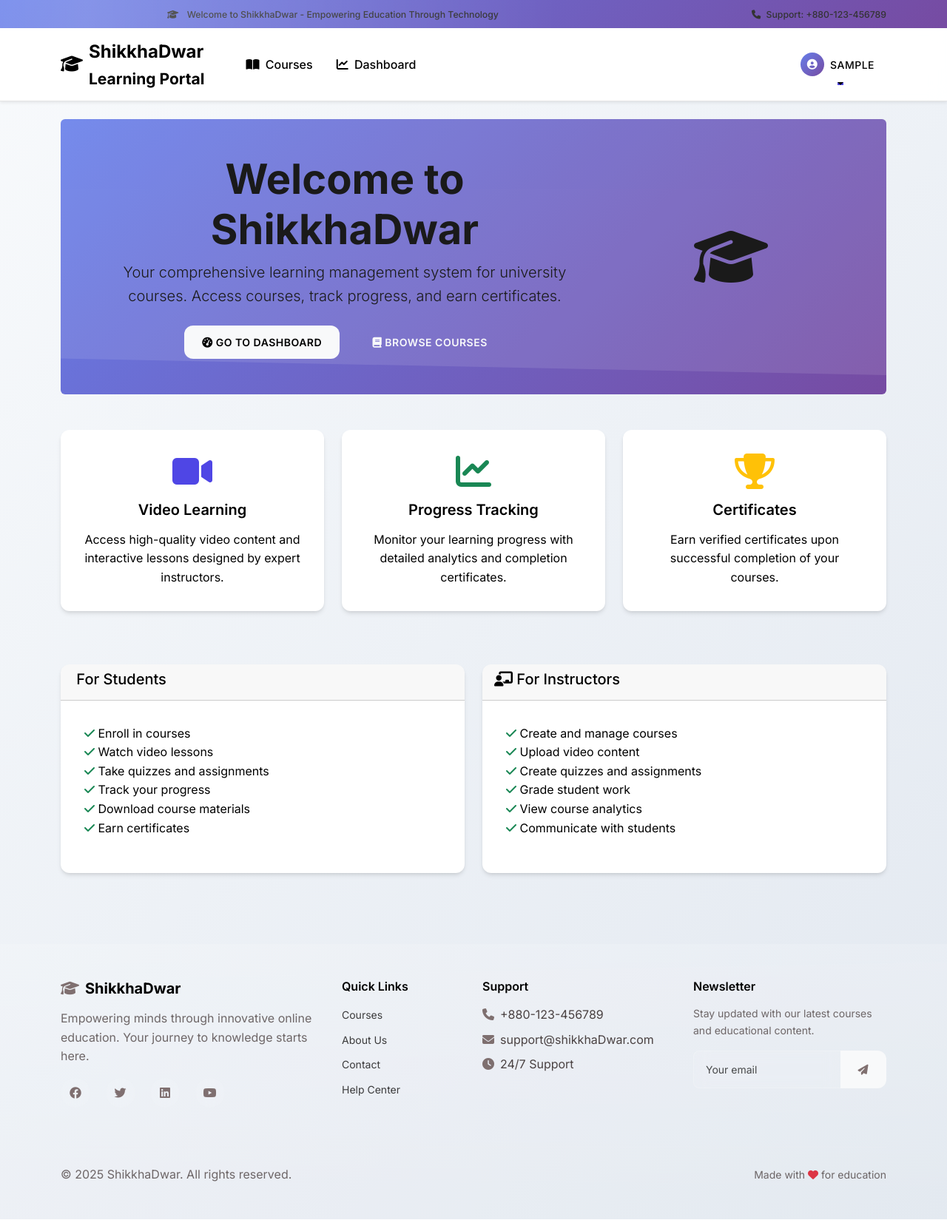
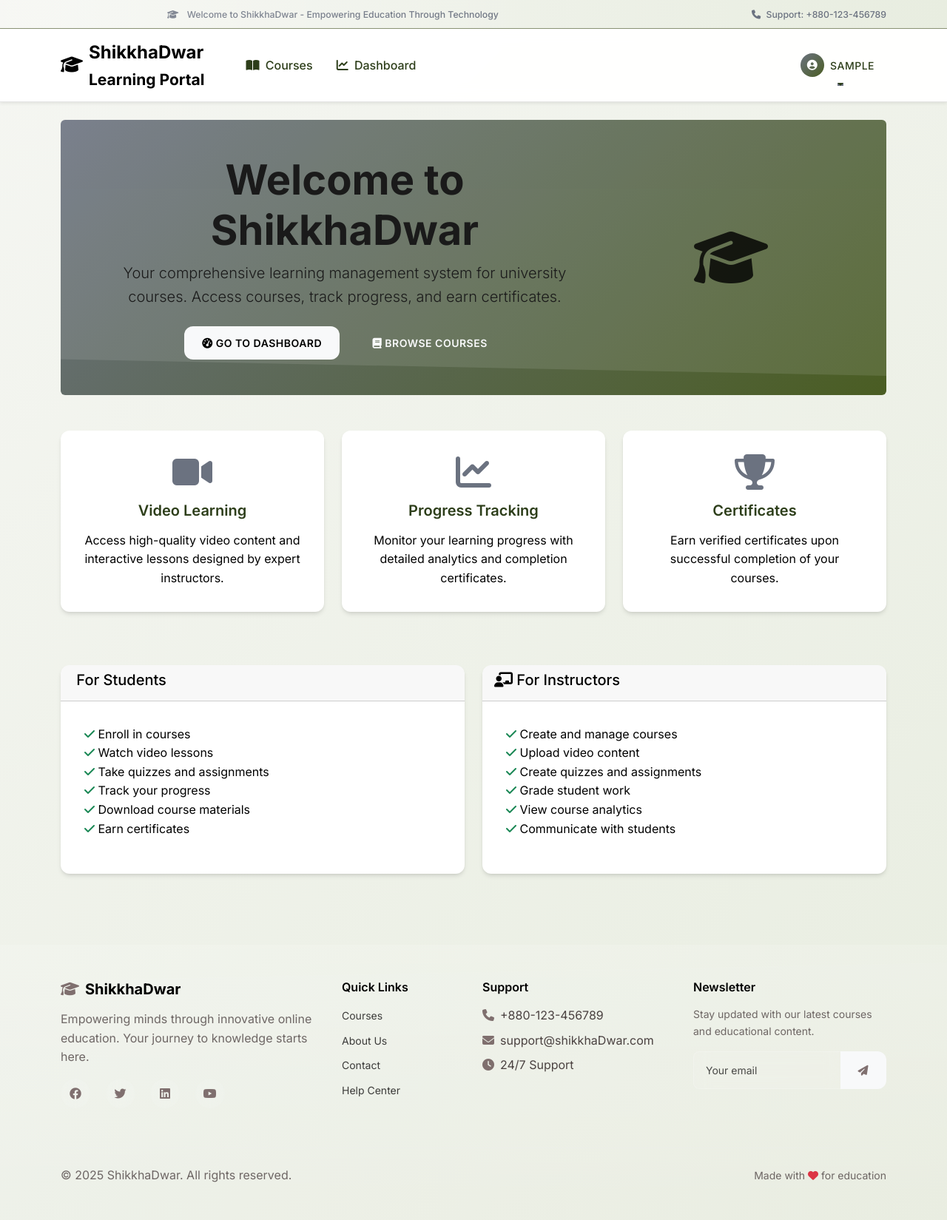
Before and after one commit to nihal-kabir/ShikkhaDwar, a Flask app: page / in a window 1280 px wide. Shown: the whole page at 74% size. Run offline with Flask 3, Linux system fonts and the light colour scheme; the visitor is signed in with stand-in values (Sample User, id 1); some libraries are stand-ins or nearby versions.

Commit message:
feat: Implement olive theme and MySQL database support
- Updated color scheme to olive theme throughout the application
- Changed CSS variables to use olive color palette (#6b7280, #8b9475, #4a5d23)
- Modified config.py to use MySQL instead of PostgreSQL
- Updated init_db.py to work with MySQL database
- Enhanced homepage with olive-themed design
- Added new CSS classes: .bg-olive, .text-olive, .btn-olive
- Improved visual hierarchy with olive gradients and professional styling
- Updated feature icons and hero section with olive theme colors

```diff
--- a/config.py
+++ b/config.py
@@ -16,13 +16,13 @@ class Config:
 
     # Database configuration
     DB_HOST = os.environ.get('DB_HOST') or 'localhost'
-    DB_PORT = os.environ.get('DB_PORT') or '5432'
-    DB_USER = os.environ.get('DB_USER') or 'postgres'
+    DB_PORT = os.environ.get('DB_PORT') or '3306'
+    DB_USER = os.environ.get('DB_USER') or 'root'
     DB_PASSWORD = os.environ.get('DB_PASSWORD') or 'your_password_here'
     DB_NAME = os.environ.get('DB_NAME') or 'lms_db'
 
     SQLALCHEMY_DATABASE_URI = (
-        f"postgresql://{DB_USER}:{DB_PASSWORD}@{DB_HOST}:{DB_PORT}/{DB_NAME}"
+        f"mysql+pymysql://{DB_USER}:{DB_PASSWORD}@{DB_HOST}:{DB_PORT}/{DB_NAME}"
     )
 
 class DevelopmentConfig(Config):
--- a/static/css/style.css
+++ b/static/css/style.css
@@ -1,20 +1,20 @@
 /* Custom CSS for University LMS */
 
 :root {
-    --primary-color: #4f46e5;
-    --primary-light: #6366f1;
-    --primary-dark: #3730a3;
-    --secondary-color: #64748b;
-    --success-color: #10b981;
-    --danger-color: #ef4444;
-    --warning-color: #f59e0b;
-    --info-color: #06b6d4;
-    --light-color: #f8fafc;
-    --dark-color: #000000;
-    --accent-color: #f97316;
-    --gradient-primary: linear-gradient(135deg, #667eea 0%, #764ba2 100%);
-    --gradient-secondary: linear-gradient(135deg, #f093fb 0%, #f5576c 100%);
-    --gradient-accent: linear-gradient(135deg, #4facfe 0%, #00f2fe 100%);
+    --primary-color: #6b7280;
+    --primary-light: #8b9475;
+    --primary-dark: #4a5d23;
+    --secondary-color: #a8b58a;
+    --success-color: #7c8471;
+    --danger-color: #a67c52;
+    --warning-color: #b8a082;
+    --info-color: #789461;
+    --light-color: #f5f6f2;
+    --dark-color: #2d3e1a;
+    --accent-color: #8fb069;
+    --gradient-primary: linear-gradient(135deg, #6b7280 0%, #4a5d23 100%);
+    --gradient-secondary: linear-gradient(135deg, #8b9475 0%, #789461 100%);
+    --gradient-accent: linear-gradient(135deg, #8fb069 0%, #a8b58a 100%);
     --shadow-sm: 0 1px 2px 0 rgb(0 0 0 / 0.05);
     --shadow-md: 0 4px 6px -1px rgb(0 0 0 / 0.1), 0 2px 4px -2px rgb(0 0 0 / 0.1);
     --shadow-lg: 0 10px 15px -3px rgb(0 0 0 / 0.1), 0 4px 6px -4px rgb(0 0 0 / 0.1);
@@ -26,19 +26,19 @@
 }
 
 body {
-    background: linear-gradient(135deg, #f8fafc 0%, #e2e8f0 100%);
+    background: linear-gradient(135deg, #f5f6f2 0%, #e8ede0 100%);
     font-family: 'Inter', 'Segoe UI', Tahoma, Geneva, Verdana, sans-serif;
     line-height: 1.6;
-    color: #000000;
+    color: #2d3e1a;
 }
 
 /* Ensure text readability */
 .text-muted {
-    color: #333333 !important;
+    color: #6b7280 !important;
 }
 
 .text-dark {
-    color: #000000 !important;
+    color: #2d3e1a !important;
 }
 
 .text-primary {
@@ -135,7 +135,7 @@ p, span, div, li {
 }
 
 .navbar-nav .nav-link:hover {
-    background: rgba(79, 70, 229, 0.1);
+    background: rgba(107, 114, 128, 0.1);
     color: var(--primary-color) !important;
     transform: translateY(-1px);
 }
@@ -1073,3 +1073,46 @@ progress::-moz-progress-bar {
     from { opacity: 0; transform: translateY(10px); }
     to { opacity: 1; transform: translateY(0); }
 }
+
+/* Additional Olive Theme Enhancements */
+.bg-olive {
+    background: var(--gradient-primary) !important;
+    color: white !important;
+}
+
+.text-olive {
+    color: var(--primary-color) !important;
+}
+
+.border-olive {
+    border-color: var(--primary-color) !important;
+}
+
+/* Enhanced olive-themed buttons */
+.btn-olive {
+    background: var(--gradient-primary);
+    border: none;
+    color: white;
+    font-weight: 600;
+    transition: var(--transition);
+}
+
+.btn-olive:hover {
+    background: var(--gradient-secondary);
+    transform: translateY(-2px);
+    box-shadow: var(--shadow-lg);
+    color: white;
+}
+
+/* Olive-themed badge */
+.badge-olive {
+    background: var(--primary-color);
+    color: white;
+}
+
+/* Top bar with olive theme */
+.top-bar {
+    background: linear-gradient(90deg, var(--light-color) 0%, #e8ede0 100%);
+    padding: 0.5rem 0;
+    border-bottom: 1px solid var(--primary-light);
+}
--- a/templates/index.html
+++ b/templates/index.html
@@ -3,7 +3,7 @@
 {% block title %}Home - ShikkhaDwar{% endblock %}
 
 {% block content %}
-<div class="hero-section bg-primary text-white rounded p-5 mb-5">
+<div class="hero-section bg-olive text-white rounded p-5 mb-5">
     <div class="row align-items-center">
         <div class="col-md-8">
             <h1 class="display-4 fw-bold">Welcome to ShikkhaDwar</h1>
@@ -29,7 +29,7 @@
             {% endif %}
         </div>
         <div class="col-md-4 text-center">
-            <i class="fas fa-graduation-cap display-1"></i>
+            <i class="fas fa-graduation-cap display-1 text-olive-light" style="opacity: 0.8;"></i>
         </div>
     </div>
 </div>
@@ -38,7 +38,7 @@
     <div class="col-md-4 mb-4">
         <div class="card h-100">
             <div class="card-body text-center">
-                <i class="fas fa-video fa-3x text-primary mb-3"></i>
+                <i class="fas fa-video fa-3x text-olive mb-3"></i>
                 <h5 class="card-title">Video Learning</h5>
                 <p class="card-text">Access high-quality video content and interactive lessons designed by expert instructors.</p>
             </div>
@@ -47,7 +47,7 @@
     <div class="col-md-4 mb-4">
         <div class="card h-100">
             <div class="card-body text-center">
-                <i class="fas fa-chart-line fa-3x text-success mb-3"></i>
+                <i class="fas fa-chart-line fa-3x text-olive mb-3"></i>
                 <h5 class="card-title">Progress Tracking</h5>
                 <p class="card-text">Monitor your learning progress with detailed analytics and completion certificates.</p>
             </div>
@@ -56,7 +56,7 @@
     <div class="col-md-4 mb-4">
         <div class="card h-100">
             <div class="card-body text-center">
-                <i class="fas fa-trophy fa-3x text-warning mb-3"></i>
+                <i class="fas fa-trophy fa-3x text-olive mb-3"></i>
                 <h5 class="card-title">Certificates</h5>
                 <p class="card-text">Earn verified certificates upon successful completion of your courses.</p>
             </div>
```
Also changed, not shown: init_db.py (+20 -27 lines).
